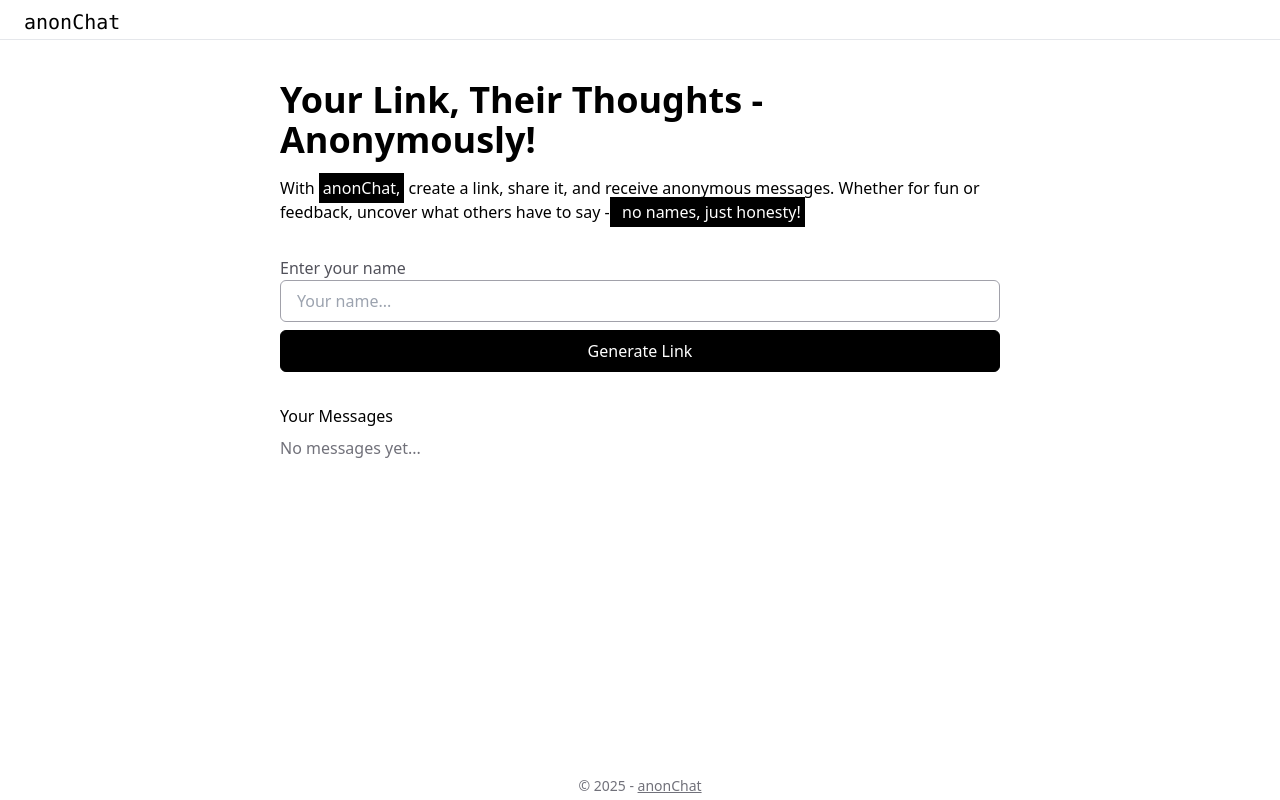
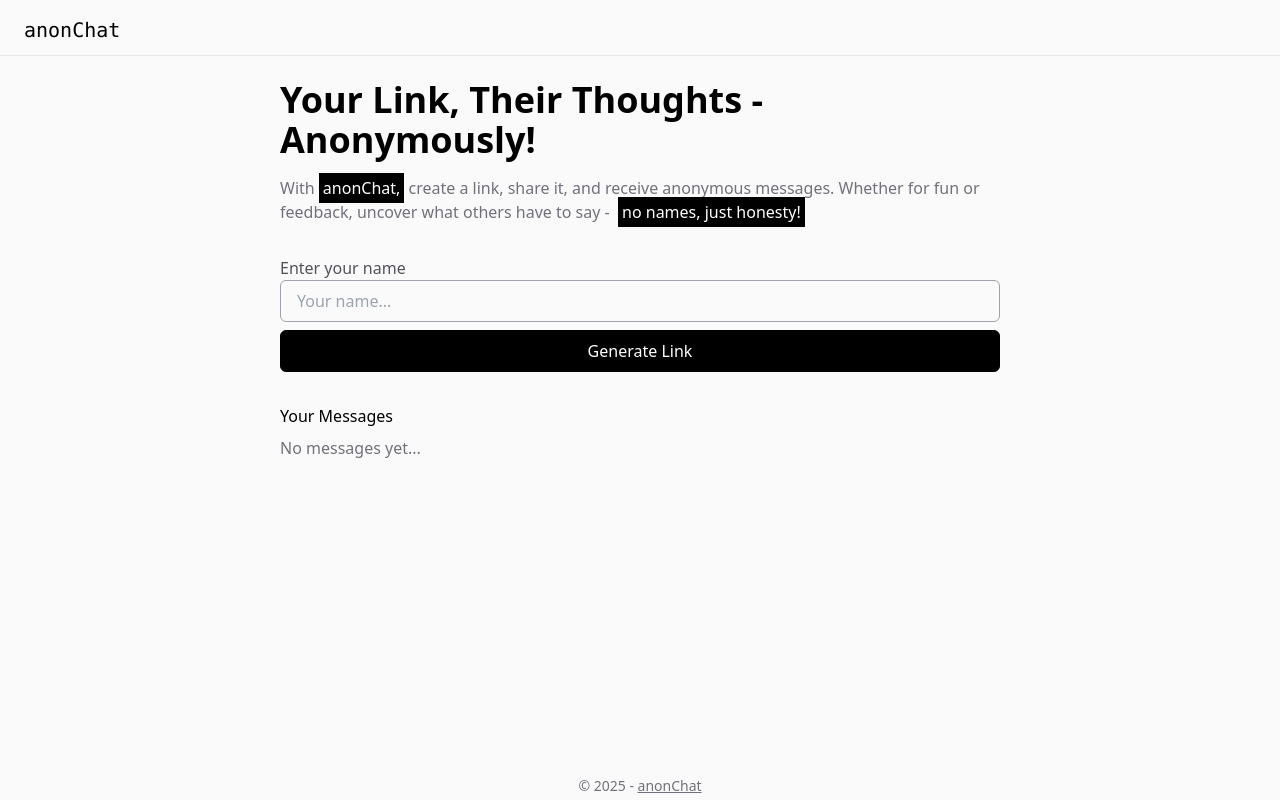
Before and after one commit to sxhil296/anonChat, a Next.js app: page / in a window 1280 px wide. Built offline with nearby package versions, Linux system fonts and the light colour scheme.

Commit message:
bg, msg bubble, shadow

```diff
--- a/src/app/chat/[username]/page.tsx
+++ b/src/app/chat/[username]/page.tsx
@@ -12,8 +12,7 @@ export default async function Message({ params }: PageProps) {
   return (
     <div className="mt-8 max-w-3xl mx-auto px-6">
 
-      <p className="text-[1rem] font-medium mb-4 text-zinc-700"> <span className="bg-black text-white p-1">anonChat</span>
-      &nbsp;- <span>No one will know it&apos;s you. Speak freely and send your message!</span></p>
+
 
 
       <MessageForm userId={username} />
--- a/src/app/component/header.tsx
+++ b/src/app/component/header.tsx
@@ -32,8 +32,8 @@ export default function Header() {
   };
 
   return (
-    <header className="fixed top-0 px-6 py-2 h-10 w-full border-b bg-white">
-      <div className="w-full flex justify-between items-center ">
+    <header className="fixed top-0 px-6 py-2 h-14 w-full border-b bg-zinc-50`">
+      <div className="w-full flex justify-between items-center py-2">
         <h1 className="font-mono text-xl font-medium">anonChat</h1>
         {userId && (
           <LogOut
--- a/src/app/component/messageFeed.tsx
+++ b/src/app/component/messageFeed.tsx
@@ -32,12 +32,13 @@ export default function MessageFeed() {
           if (response.status === 200) {
             const { message } = response.data;
             setMessages(message);
-          } else {
+          }
+          else {
             console.error("Failed to fetch messages.");
           }
         } catch (err) {
           console.error("Error fetching messages:", err);
-        }finally {
+        } finally {
           setLoading(false);
         }
       }
@@ -45,31 +46,30 @@ export default function MessageFeed() {
 
     // Fetch messages immediately
     fetchMessages();
-
-
-
   }, [userId]);
 
   return (
     <div className="w-full flex flex-col gap-2 items-start justify-start h-full pb-6">
       <h2 className="text-[1rem] font-medium text-black">Your Messages</h2>
-      <div className=" overflow-auto max-h-[99%] w-full flex flex-col gap-2 c">
-      {loading ? (
+      <div className=" overflow-auto max-h-[99%] w-full flex flex-col gap-3">
+        {loading ? (
           <p className="text-zinc-500">Loading...</p>
         ) : messages.length > 0 ? (
           messages.map((message, index) => (
-            <div
-              key={index}
-              className="bg-blue-500 text-white text-lg p-2 rounded-md"
-            >
-              {message}
+            <div className="flex flex-col gap-0 items-start justify-start"   key={index}>
+              <div
+
+                className="bg-blue-500 text-white text-lg p-2 rounded-xl rounded-tl-none shadow"
+              >
+                {message}
+              </div>
+              {/* <span className="text-xs text-zinc-500 mr-2 font-medium">time</span> */}
             </div>
           ))
         ) : (
           <p className="text-zinc-500">No messages yet...</p>
         )}
       </div>
-
     </div>
   );
 }
--- a/src/app/component/userForm.tsx
+++ b/src/app/component/userForm.tsx
@@ -97,7 +97,7 @@ export default function UserForm() {
       ) : (
         <div className="mt-4 w-full flex flex-col justify-start items-start gap-2">
           <p className="text-[1rem] font-medium">Your anonymous chat link:</p>
-          <div className="flex flex-col gap-2 bg-white border border-black rounded-md px-4 py-2 w-full">
+          <div className="flex flex-col gap-2 bg-white shadow rounded-md px-4 py-2 w-full">
           <div className=" flex  items-center  justify-between">
           <p className="text-blue-500 underline w-[200px] md:w-full overflow-hidden text-ellipsis whitespace-nowrap" title={link}>
   {link}
@@ -114,25 +114,25 @@ export default function UserForm() {
               </button>
             )}
           </div>
-          <div className="flex gap-2 justify-start">
-          <p className="text-[1rem] font-medium">Share on:</p>
+          <div className="flex gap-2 justify-start items-center">
+          <p className="text-[1rem]">Share on:</p>
           <FacebookShareButton url={link} className="">
             <FaFacebookSquare
-              size={30}
+              size={20}
               className="text-blue-600 hover:scale-105"
             />
           </FacebookShareButton>
           <TwitterShareButton url={link}>
-            <FaXTwitter size={30} className="text-black hover:scale-105" />
+            <FaXTwitter size={20} className="text-black hover:scale-105" />
           </TwitterShareButton>
           <LinkedinShareButton url={link} className="">
-            <FaLinkedin size={30} className="text-blue-600 hover:scale-105" />
+            <FaLinkedin size={20} className="text-blue-600 hover:scale-105" />
           </LinkedinShareButton>
           <TelegramShareButton url={link} className="">
-            <FaTelegram size={30} className="text-blue-400 hover:scale-105" />
+            <FaTelegram size={20} className="text-blue-400 hover:scale-105" />
           </TelegramShareButton>
           <WhatsappShareButton url={link} className="">
-            <FaWhatsapp size={30} className="text-green-500 hover:scale-105" />
+            <FaWhatsapp size={20} className="text-green-500 hover:scale-105" />
           </WhatsappShareButton>
         </div>
           </div>
--- a/src/app/globals.css
+++ b/src/app/globals.css
@@ -30,3 +30,7 @@ body {
 .scrollbar-hidden::-webkit-scrollbar {
   display: none; /* Chrome, Safari, and Edge */
 }
+
+.shadow{
+  box-shadow: rgba(0, 0, 0, 0.16) 0px 1px 4px;
+}
--- a/src/app/layout.tsx
+++ b/src/app/layout.tsx
@@ -18,7 +18,7 @@ export default function RootLayout({
   return (
     <html lang="en">
       <body
-        className={`antialiased`}
+        className={`antialiased bg-zinc-50`}
       >
         {/* <Header /> */}
         {children}
--- a/src/app/page.tsx
+++ b/src/app/page.tsx
@@ -12,12 +12,12 @@ export default function Home() {
           <h2 className="text-2xl md:text-4xl font-bold">
             Your Link, Their Thoughts - Anonymously!
           </h2>
-          <p className="text-[1rem] font-medium">
+          <p className="text-[1rem] font-medium text-zinc-500">
             With <span className="bg-black text-white p-1">anonChat,</span>
             &nbsp;create a link, share it, and receive anonymous messages. Whether for
-            fun or feedback, uncover what others have to say -
+            fun or feedback, uncover what others have to say - &nbsp;
             <span className="bg-black text-white p-1">
-             &nbsp; no names, just honesty!
+             no names, just honesty!
             </span>
           </p>
         </div>
```
